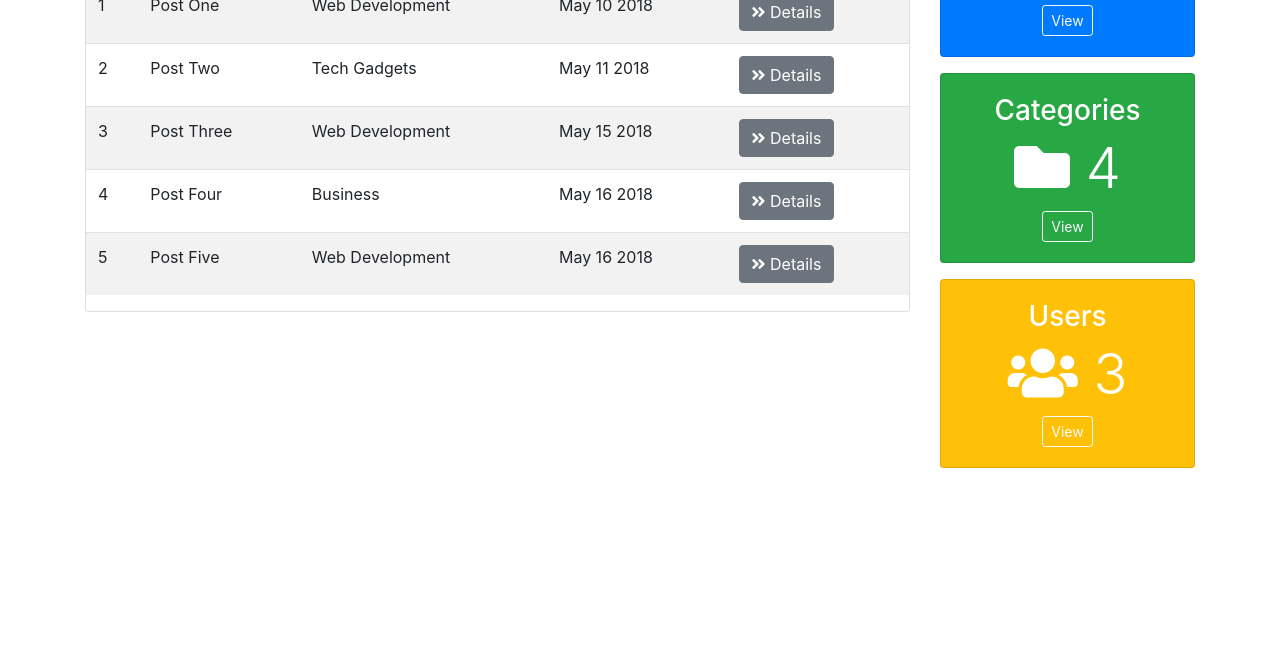
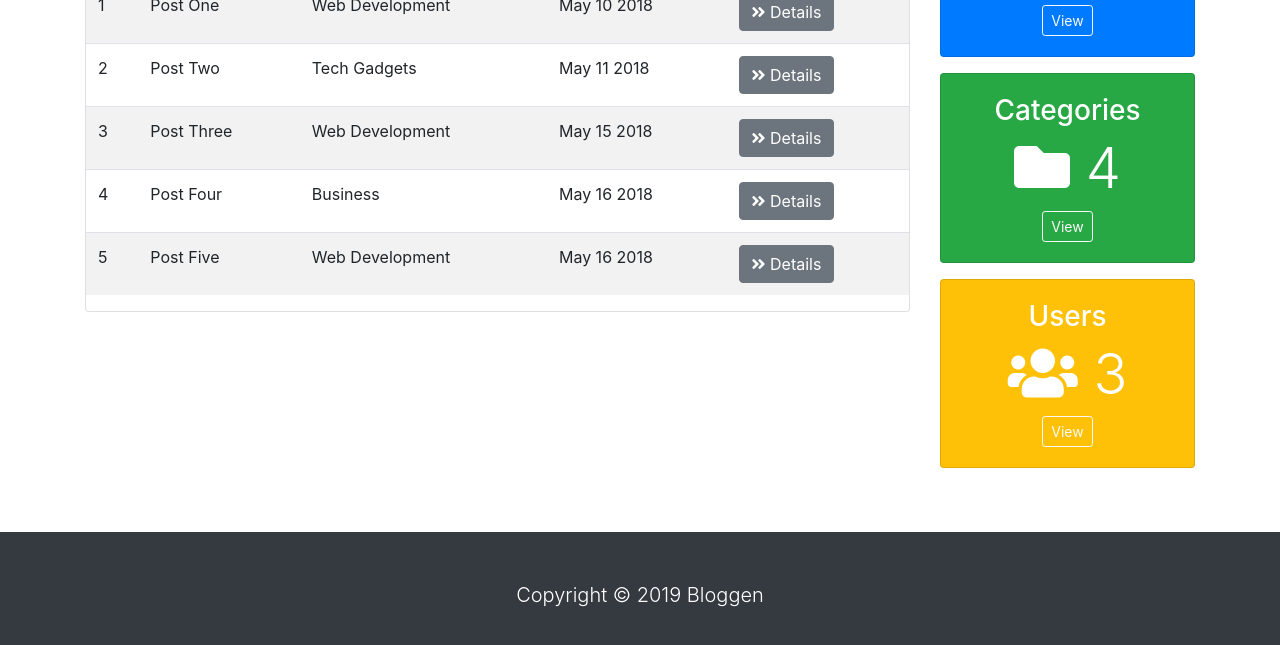
Before and after one commit to gustavofedev/bs4-bloggen, a plain HTML site: page index.html in a window 1280 px wide. Shown: the part 355-1000 px from the top of the page. Before the commit the page ends 839 px from the top, so only its background shows below. Drawn offline with nearby package versions, Linux system fonts and the light colour scheme; a script that the page names is missing.

Commit message:
Footer done

```diff
--- a/index.html
+++ b/index.html
@@ -253,6 +253,22 @@
 
 		</section>
 
+		<!-- FOOTER -->
+		<footer id="main-footer" class="bg-dark text-white mt-5 p-5">
+			<div class="container">
+				<div class="row">
+					<div class="col">
+						<p class="lead text-center">
+							Copyright &copy; <span id="year"></span>
+
+							Bloggen
+						</p>
+					</div>
+				</div>
+			</div>
+		</footer>
+
+
 		<!-- MODALS -->
 
 		<!-- ADD POST MODAL -->
```
